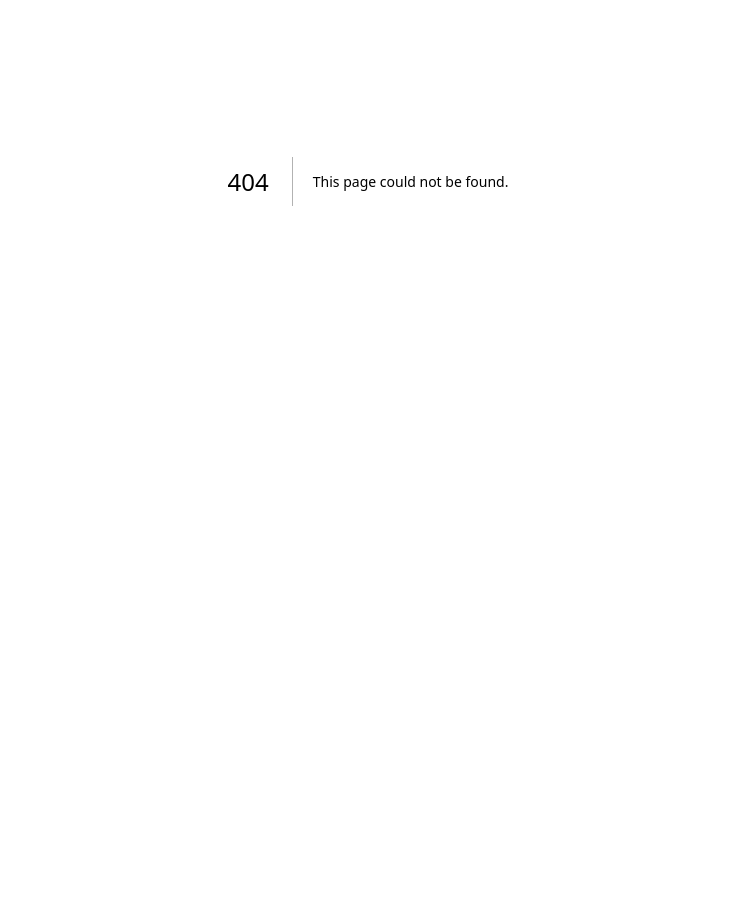
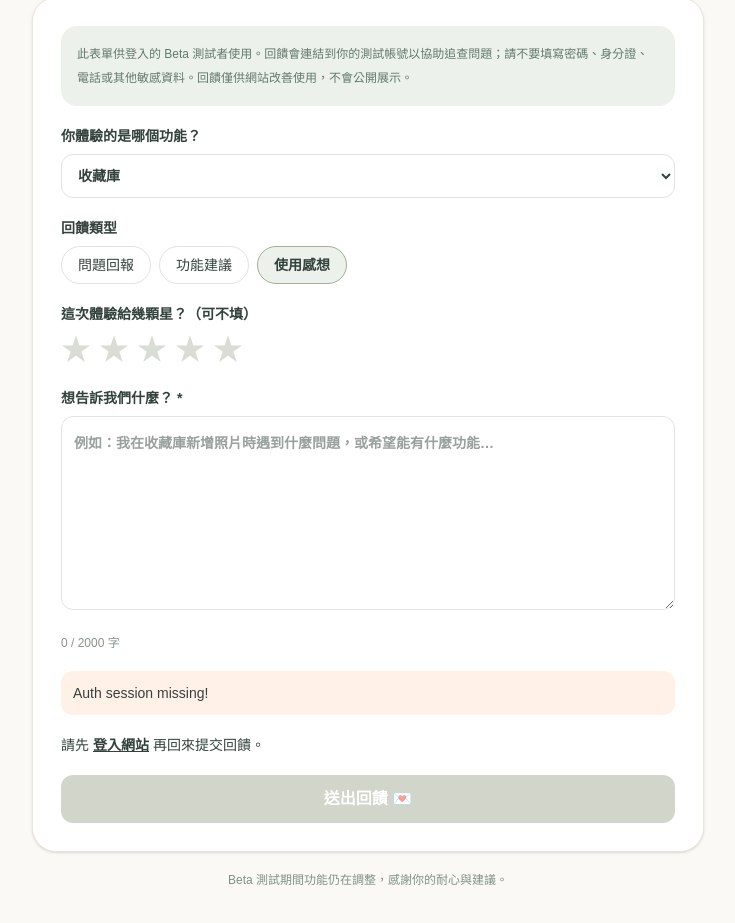
Before and after one commit to Linay-lab/souvenir-reminder, a Next.js app: page /feedback in a window 1280 px wide. Before the commit this address had no page. Shown: the part 219-1142 px from the top of the page, without its empty margins (272-1007 px from the left). Before the commit the page ends 800 px from the top, so only its background shows below. Built offline with nearby package versions, Linux system fonts and the light colour scheme; no server answers.

Commit message:
Create integrated Beta tester feedback form with issue, idea, rating and authenticated submission

```diff
--- /dev/null
+++ b/app/feedback/page.tsx
@@ -0,0 +1,39 @@
+"use client";
+import {useEffect,useState} from "react";
+import Link from "next/link";
+import {createClient} from "@/utils/supabase/client";
+const db=createClient();
+const areas=["首頁","收藏庫","我的旅行","購物清單","每日行程","旅行錢包","帳號登入","其他"];
+const types=["問題回報","功能建議","使用感想"];
+export default function FeedbackPage(){
+ const [uid,setUid]=useState("");
+ const [loading,setLoading]=useState(true);
+ const [area,setArea]=useState("收藏庫");
+ const [type,setType]=useState("使用感想");
+ const [rating,setRating]=useState(0);
+ const [message,setMessage]=useState("");
+ const [busy,setBusy]=useState(false);
+ const [status,setStatus]=useState("");
+ const [sent,setSent]=useState(false);
+ useEffect(()=>{let active=true;db.auth.getUser().then(({data:{user},error})=>{if(!active)return;setUid(user?.id||"");if(error)setStatus(error.message);setLoading(false)});return()=>{active=false};},[]);
+ async function submit(e:React.FormEvent<HTMLFormElement>){e.preventDefault();if(!uid){setStatus("請先登入測試帳號再提交。");return;}if(message.trim().length<10){setStatus("請至少寫 10 個字，讓我們知道你的體驗。");return;}setBusy(true);setStatus("");
+ const {error}=await db.from("beta_feedback").insert({user_id:uid,area,feedback_type:type,rating:rating||null,message:message.trim(),page_path:window.location.pathname});
+ if(error)setStatus("提交失敗，請稍後再試。若持續失敗，可能是回饋資料表尚未啟用。");
+ else{setSent(true);setMessage("");}
+ setBusy(false);}
+ return <main className="min-h-screen bg-[#FAF9F6] px-4 pb-20 pt-8 text-[#34423D] sm:px-8"><div className="mx-auto max-w-2xl"><Link href="/dashboard-preview" className="text-sm font-semibold text-[#537887]">← 返回旅購</Link>
+ <p className="mt-8 text-xs font-semibold tracking-[.22em] text-[#7e9b9c]">TRAVEL STUDIO · BETA</p><h1 className="mt-2 text-3xl font-bold">一起把旅購變得更好 ♡</h1>
+ <p className="mt-3 text-sm leading-7 text-[#718078]">謝謝你願意體驗旅購！使用過程中哪裡不順、最喜歡什麼、希望增加什麼，都可以告訴我們。</p>
+ {sent?<section className="mt-8 rounded-3xl border border-[#dfe8dc] bg-white p-8 text-center"><p className="text-4xl">💌</p><h2 className="mt-4 text-xl font-bold">收到你的回饋了！</h2><p className="mt-2 text-sm text-[#74857c]">謝謝你幫助旅購成長。</p><div className="mt-6 flex justify-center gap-3"><button onClick={()=>{setSent(false);setRating(0);setStatus("")}} className="rounded-xl border px-4 py-3 text-sm">再填一則</button><Link href="/dashboard-preview" className="rounded-xl bg-[#a5ad96] px-4 py-3 text-sm font-semibold text-white">返回網站</Link></div></section>:<form onSubmit={submit} className="mt-7 space-y-5 rounded-3xl border border-[#e8e7df] bg-white p-5 shadow-sm sm:p-7">
+ <div className="rounded-2xl bg-[#edf1ec] p-4 text-xs leading-6 text-[#63796e]">此表單供登入的 Beta 測試者使用。回饋會連結到你的測試帳號以協助追查問題；請不要填寫密碼、身分證、電話或其他敏感資料。回饋僅供網站改善使用，不會公開展示。</div>
+ <label className="block text-sm font-semibold">你體驗的是哪個功能？<select value={area} onChange={e=>setArea(e.target.value)} className="mt-2 w-full rounded-xl border border-[#e0e5df] bg-white p-3">{areas.map(a=><option key={a}>{a}</option>)}</select></label>
+ <fieldset><legend className="text-sm font-semibold">回饋類型</legend><div className="mt-2 flex flex-wrap gap-2">{types.map(t=><button type="button" key={t} onClick={()=>setType(t)} aria-pressed={type===t} className={`rounded-full border px-4 py-2 text-sm ${type===t?"border-[#a5ad96] bg-[#edf1ec] font-semibold":"border-[#e1e4de]"}`}>{t}</button>)}</div></fieldset>
+ <fieldset><legend className="text-sm font-semibold">這次體驗給幾顆星？（可不填）</legend><div className="mt-2 flex gap-2">{[1,2,3,4,5].map(n=><button key={n} type="button" onClick={()=>setRating(rating===n?0:n)} aria-label={`${n} 顆星`} aria-pressed={rating===n} className="text-3xl" style={{color:n<=rating?"#d1a764":"#d9ddd6"}}>★</button>)}</div></fieldset>
+ <label className="block text-sm font-semibold">想告訴我們什麼？ *<textarea required minLength={10} maxLength={2000} rows={6} value={message} onChange={e=>setMessage(e.target.value)} placeholder="例如：我在收藏庫新增照片時遇到什麼問題，或希望能有什麼功能…" className="mt-2 w-full rounded-xl border border-[#e0e5df] p-3 text-sm leading-7"/></label>
+ <p className="text-xs text-[#89948a]">{message.length} / 2000 字</p>
+ {status&&<p role="alert" className="rounded-xl bg-[#fff0e8] p-3 text-sm">{status}</p>}
+ {loading?<p className="text-sm">正在確認登入狀態…</p>:!uid?<p className="text-sm">請先<Link href="/" className="mx-1 font-bold underline">登入網站</Link>再回來提交回饋。</p>:null}
+ <button type="submit" disabled={!uid||busy||loading} className="w-full rounded-xl bg-[#a5ad96] px-5 py-3 font-semibold text-white disabled:opacity-50">{busy?"傳送中…":"送出回饋 💌"}</button>
+ </form>}
+ <p className="mt-5 text-center text-xs text-[#839087]">Beta 測試期間功能仍在調整，感謝你的耐心與建議。</p></div></main>;
+}
```
